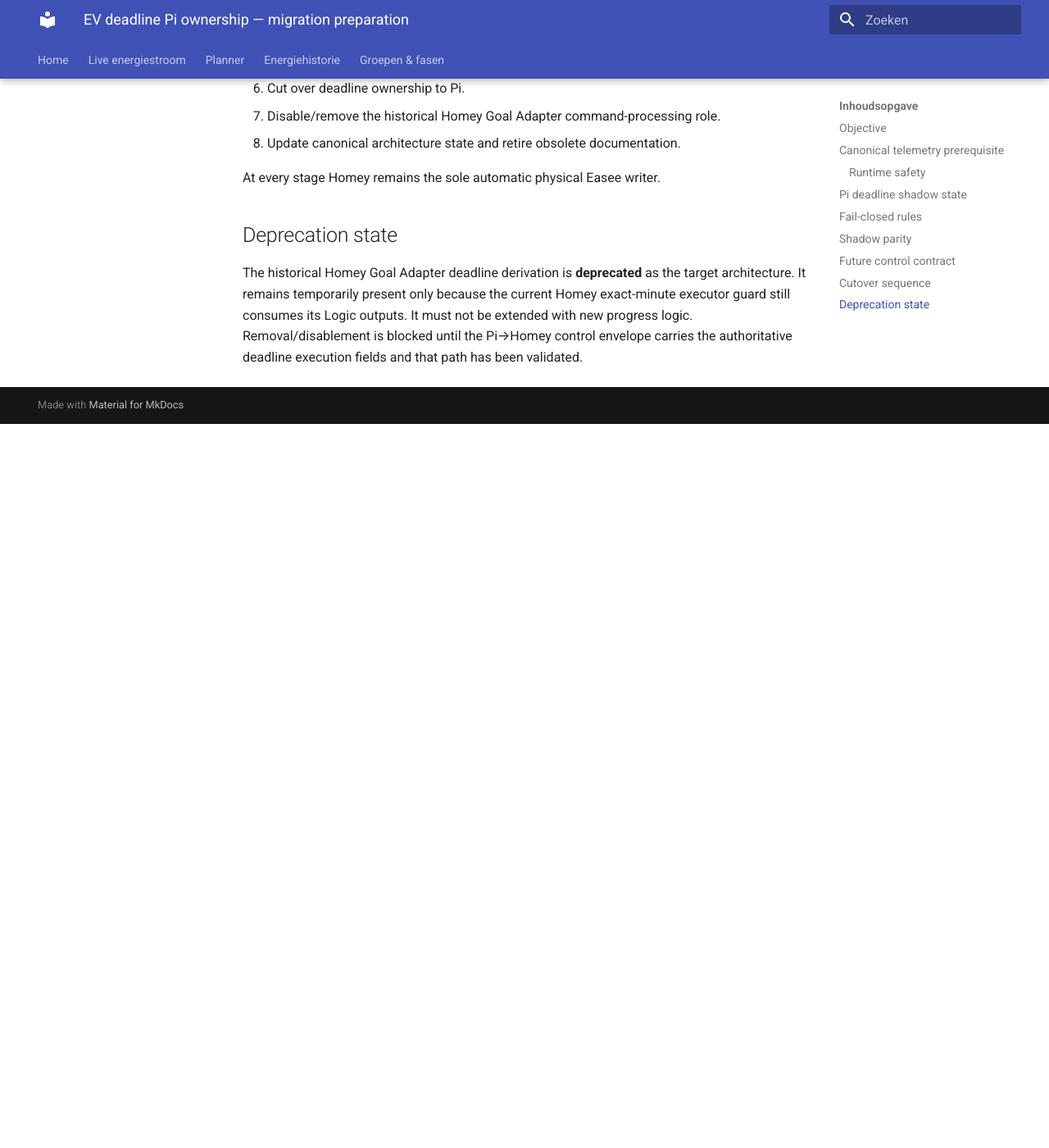
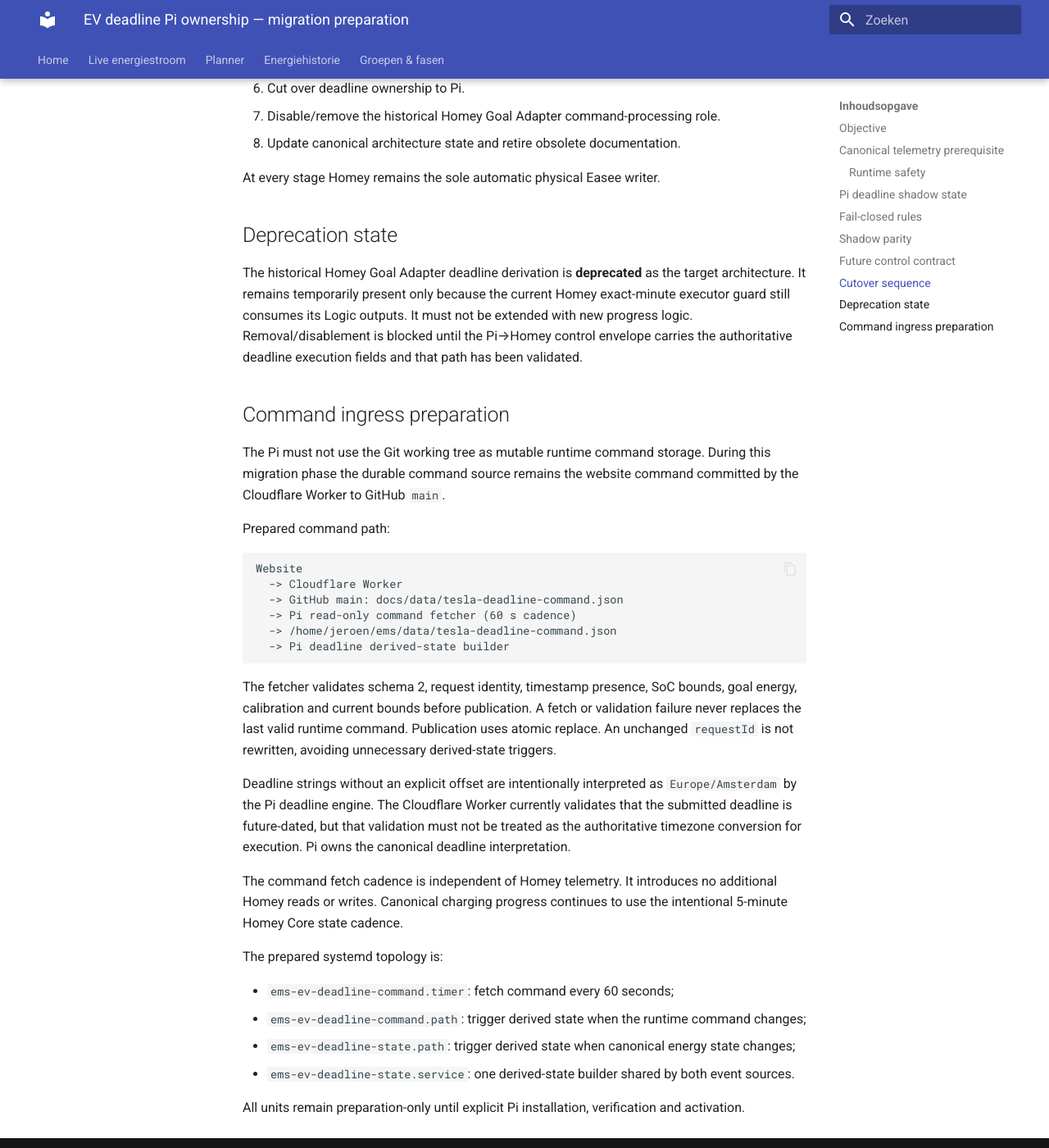
Before and after one commit to OnsKasteeltje/homey-energy-manual, an MkDocs documentation site: the page built from docs/architecture/ev-deadline-pi-ownership-migration.md, in a window 1280 px wide and 1400 px high, scrolled down 4309 px. Shown: the whole window at 82% size. Built offline with MkDocs 1.6.1 and Material for MkDocs 9.7.7, drawn with Linux system fonts in a browser that asks for light colours; before the commit the page ends 4826 px from its top, so only the background shows below that.

Commit message:
docs(ev): define Pi deadline command ingress

````diff
--- a/docs/architecture/ev-deadline-pi-ownership-migration.md
+++ b/docs/architecture/ev-deadline-pi-ownership-migration.md
@@ -134,3 +134,34 @@
 ## Deprecation state
 
 The historical Homey Goal Adapter deadline derivation is **deprecated** as the target architecture. It remains temporarily present only because the current Homey exact-minute executor guard still consumes its Logic outputs. It must not be extended with new progress logic. Removal/disablement is blocked until the Pi→Homey control envelope carries the authoritative deadline execution fields and that path has been validated.
+
+
+## Command ingress preparation
+
+The Pi must not use the Git working tree as mutable runtime command storage. During this migration phase the durable command source remains the website command committed by the Cloudflare Worker to GitHub `main`.
+
+Prepared command path:
+
+```text
+Website
+  -> Cloudflare Worker
+  -> GitHub main: docs/data/tesla-deadline-command.json
+  -> Pi read-only command fetcher (60 s cadence)
+  -> /home/jeroen/ems/data/tesla-deadline-command.json
+  -> Pi deadline derived-state builder
+```
+
+The fetcher validates schema 2, request identity, timestamp presence, SoC bounds, goal energy, calibration and current bounds before publication. A fetch or validation failure never replaces the last valid runtime command. Publication uses atomic replace. An unchanged `requestId` is not rewritten, avoiding unnecessary derived-state triggers.
+
+Deadline strings without an explicit offset are intentionally interpreted as `Europe/Amsterdam` by the Pi deadline engine. The Cloudflare Worker currently validates that the submitted deadline is future-dated, but that validation must not be treated as the authoritative timezone conversion for execution. Pi owns the canonical deadline interpretation.
+
+The command fetch cadence is independent of Homey telemetry. It introduces no additional Homey reads or writes. Canonical charging progress continues to use the intentional 5-minute Homey Core state cadence.
+
+The prepared systemd topology is:
+
+- `ems-ev-deadline-command.timer`: fetch command every 60 seconds;
+- `ems-ev-deadline-command.path`: trigger derived state when the runtime command changes;
+- `ems-ev-deadline-state.path`: trigger derived state when canonical energy state changes;
+- `ems-ev-deadline-state.service`: one derived-state builder shared by both event sources.
+
+All units remain preparation-only until explicit Pi installation, verification and activation.
````
